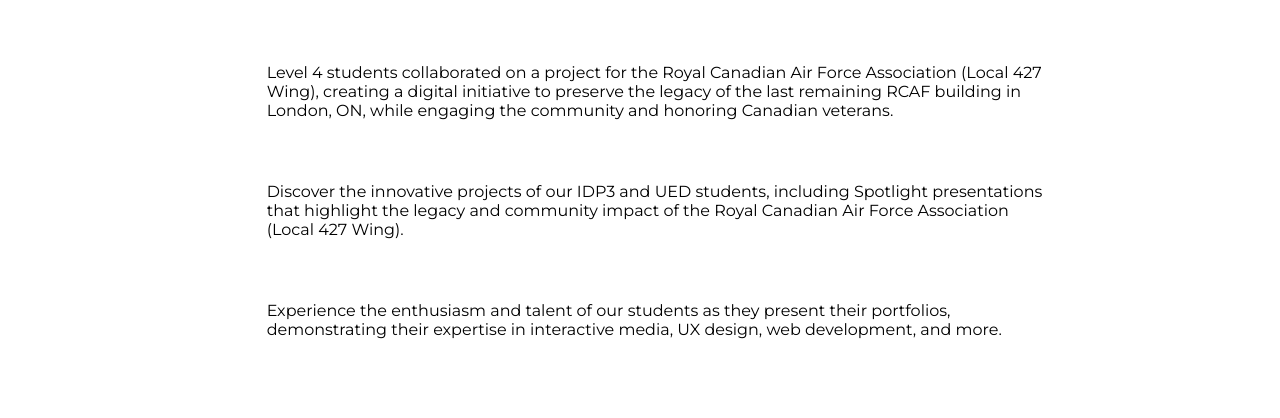
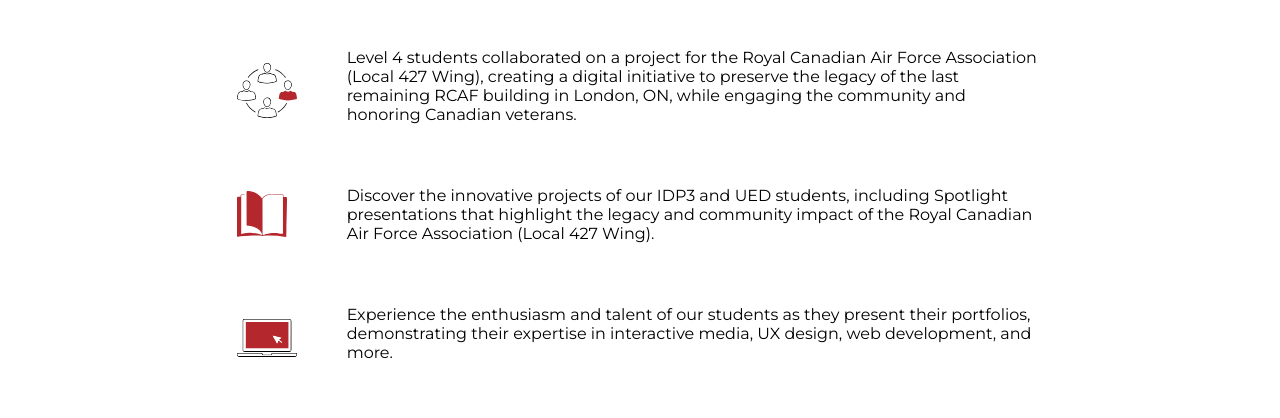
Before and after one commit to s-ranjit/highfive_student_showcase, a plain HTML site: page index.html in a window 1280 px wide. Shown: the part 3581-3999 px from the top of the page. Drawn offline with nearby package versions, Linux system fonts and the light colour scheme.

Commit message:
update main.css for project section
in this commit, i changed css accordingly for svg image

```diff
--- a/css/main.css
+++ b/css/main.css
@@ -490,24 +490,26 @@ margin-top: 50px;
   margin-bottom: 30px;
 }
 
-.icon i {
-  font-size: 30px;
-  color: #B3272D;
-  margin-right: 10px;
-}
-
-.icon {
-margin: 20px 0;
-}
-
-.icon i.fa-lightbulb {
-font-size: 35px;
-margin-right: 20px;
-}
-
-.text-box {
-font-size: 14px;
-padding: 20px;
+.icon,.icon-discover {
+  display: flex;
+  align-items: center;
+  justify-content: center;
+  margin-right: 20px;
+}
+
+.icon-discover {
+  margin-right: 30px;
+}
+
+.icon img {
+  width: 60px;
+  height: 60px;
+  object-fit: contain;
+}
+
+.icon-discover img {
+  width: 50px;
+  height: 50px;
 }
 
 /*-----------------
```
